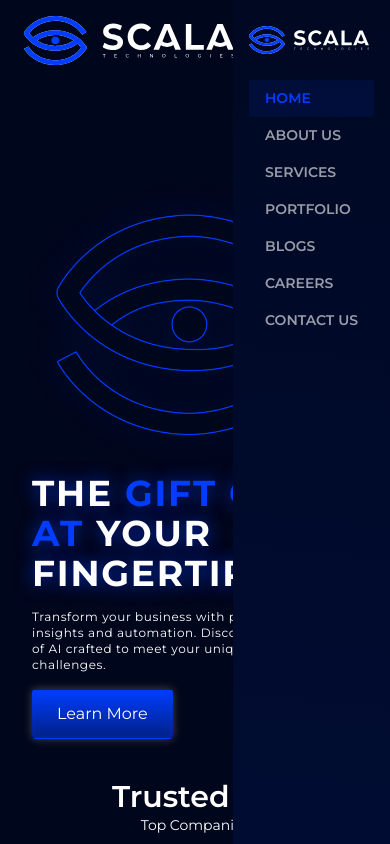
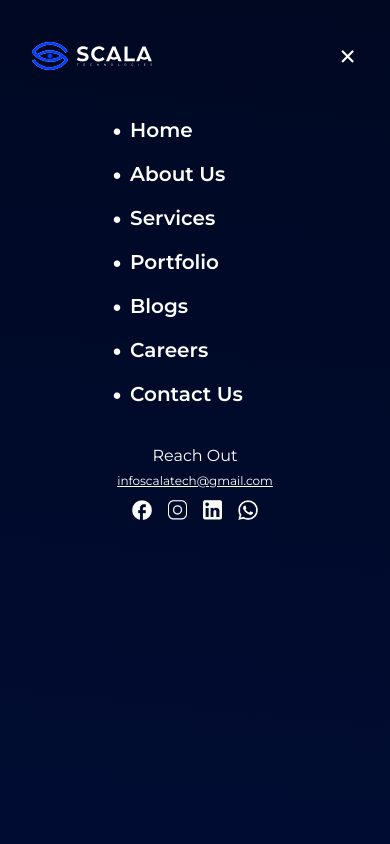
Before and after one commit to abitshrestha03/scala-frontend, a React (Vite) app in the folder frontend/: page / in a window 390 px wide. Both pictures are taken after a click on the button 354 px from the left and 40 px from the top of the page. Shown: the top 844 px of the page. Built offline with nearby package versions, Linux system fonts and the light colour scheme; no server answers.

Commit message:
mobile menu update

```diff
--- a/frontend/src/components/Header.jsx
+++ b/frontend/src/components/Header.jsx
@@ -2,7 +2,10 @@ import { Link, NavLink } from "react-router-dom";
 import { useEffect, useRef, useState } from "react";
 import Logo from "../assets/icons/Logo";
 import MobileLogo from "../assets/icons/MoblieLogo";
-
+import FacebookLogo from "../assets/images/FacebookFooter.png";
+import LinkedInLogo from "../assets/images/LinkedInFooter.png";
+import InstaFooter from "../assets/images/InstaFooter.png";
+import WhatsAppFooter from "../assets/images/WhatsAppFooter.png";
 const Header = () => {
   const [isDropdownOpen, setIsDropdownOpen] = useState(false);
   const [isMenuOpen, setIsMenuOpen] = useState(false);
@@ -95,7 +98,7 @@ const Header = () => {
           <div
             className={`${
               isMenuOpen
-                ? "fixed right-0 top-0 bottom-0 h-[100vh] flex flex-col py-4 px-4"
+                ? "fixed right-0 left-0 top-0 bottom-0 h-[100vh] flex flex-col py-4 px-4"
                 : "flex-col items-center space-y-2 lg:flex lg:flex-row lg:space-y-0 lg:space-x-8 relative"
             }`}
             style={
@@ -107,13 +110,24 @@ const Header = () => {
                 : {}
             }
           >
-            <Link to="/" className={isMenuOpen ? "block mb-4" : "hidden"}>
+            <div
+              className={`flex justify-between items-center py-4 px-4 ${
+                isMenuOpen ? "block mb-4" : "hidden"
+              }`}
+            >
+              {/* Mobile Logo */}
+              <Link to="/">
                 <MobileLogo />
               </Link>
+              {/* Close Button */}
+              <button className="text-white text-4xl" onClick={closeMenu}>
+                &times;
+              </button>
+            </div>
             <NavLink
               to="/"
               className={({ isActive }) =>
-                `font-semibold py-2 px-4 lg:px-1 xl:px-3 rounded-sm ms:text-[14px] md:text-lg lg:text-sm xl:text-base ${
+                `font-semibold py-2 px-4 lg:px-1 xl:px-3 rounded-sm ms:text-[20px] md:text-lg lg:text-sm xl:text-base ms:hidden lg:block ${
                   isActive
                     ? "text-navblue bg-navbg"
                     : "text-navWhite hover:bg-navbg"
@@ -126,7 +140,7 @@ const Header = () => {
             <NavLink
               to="/about"
               className={({ isActive }) =>
-                `font-semibold py-2 px-4 lg:px-1 xl:px-3 rounded-sm ms:text-[14px] md:text-lg lg:text-sm xl:text-base ${
+                `font-semibold py-2 px-4 lg:px-1 xl:px-3 rounded-sm ms:text-[20px] md:text-lg lg:text-sm xl:text-base ms:hidden lg:block ${
                   isActive
                     ? "text-navblue bg-navbg"
                     : "text-navWhite hover:bg-navbg"
@@ -139,7 +153,7 @@ const Header = () => {
             <NavLink
               to="/services"
               className={({ isActive }) =>
-                `font-semibold py-2 px-4 lg:px-1 xl:px-3 rounded-sm ms:text-[14px] md:text-lg lg:text-sm xl:text-base ${
+                `font-semibold py-2 px-4 lg:px-1 xl:px-3 rounded-sm ms:text-[20px] md:text-lg lg:text-sm xl:text-base ms:hidden lg:block ${
                   isActive
                     ? "text-navblue bg-navbg"
                     : "text-navWhite hover:bg-navbg"
@@ -149,71 +163,99 @@ const Header = () => {
             >
               SERVICES
             </NavLink>
+            <div className="text-center text-white flex flex-col items-start space-y-2 font-semibold lg:hidden ml-20">
+              <NavLink
+                to="/"
+                className="px-4 rounded-sm text-[20px] md:text-lg lg:text-sm xl:text-base flex items-center gap-x-2"
+                onClick={closeMenu}
+              >
+                <span className="text-3xl">•</span> Home
+              </NavLink>
+              <NavLink
+                to="/about"
+                className="px-4 rounded-sm text-[20px] md:text-lg lg:text-sm xl:text-base flex items-center gap-x-2"
+                onClick={closeMenu}
+              >
+                <span className="text-3xl">•</span> About Us
+              </NavLink>
+              <NavLink
+                to="/services"
+                className="px-4 rounded-sm text-[20px] md:text-lg lg:text-sm xl:text-base flex items-center gap-x-2"
+                onClick={closeMenu}
+              >
+                <span className="text-3xl">•</span>   <span>Services</span>
+
+              </NavLink>
               <NavLink
                 to="/resources/portfolio"
-              className={({ isActive }) =>
-                `font-semibold py-2 px-4 lg:px-1 xl:px-3 rounded-sm ms:text-[14px] md:text-lg lg:text-sm xl:text-base lg:hidden ${
-                  isActive
-                    ? "text-navblue bg-navbg"
-                    : "text-navWhite hover:bg-navbg"
-                }`
-              }
+                className="px-4 rounded-sm text-[20px] md:text-lg lg:text-sm xl:text-base flex items-center gap-x-2"
                 onClick={closeMenu}
               >
-              PORTFOLIO
+                <span className="text-3xl">•</span> Portfolio
               </NavLink>
               <NavLink
                 to="/resources/blogs"
-              className={({ isActive }) =>
-                `font-semibold py-2 px-4 lg:px-1 xl:px-3 rounded-sm ms:text-[14px] md:text-lg lg:text-sm xl:text-base lg:hidden ${
-                  isActive
-                    ? "text-navblue bg-navbg"
-                    : "text-navWhite hover:bg-navbg"
-                }`
-              }
+                className="px-4 rounded-sm text-[20px] md:text-lg lg:text-sm xl:text-base flex items-center gap-x-2"
                 onClick={closeMenu}
               >
-              BLOGS
+                <span className="text-3xl">•</span> Blogs
               </NavLink>
               <NavLink
                 to="/resources/careers"
-              className={({ isActive }) =>
-                `font-semibold py-2 px-4 lg:px-1 xl:px-3 rounded-sm ms:text-[14px] md:text-lg lg:text-sm xl:text-base lg:hidden ${
-                  isActive
-                    ? "text-navblue bg-navbg"
-                    : "text-navWhite hover:bg-navbg"
-                }`
-              }
+                className="px-4 rounded-sm text-[20px] md:text-lg lg:text-sm xl:text-base  flex items-center gap-x-2"
                 onClick={closeMenu}
               >
-              CAREERS
+                <span className="text-3xl">•</span> Careers
               </NavLink>
               <NavLink
                 to="/contact-us"
-              className={({ isActive }) =>
-                `font-semibold py-2 px-4 lg:px-1 xl:px-3 rounded-sm ms:text-[14px] md:text-lg lg:text-sm xl:text-base lg:hidden ${
-                  isActive
-                    ? "text-navblue bg-navbg"
-                    : "text-navWhite hover:bg-navbg"
-                }`
-              }
+                className="px-4 rounded-sm text-[20px] md:text-lg lg:text-sm xl:text-base flex items-center gap-x-2"
                 onClick={closeMenu}
               >
-              CONTACT US
+                <span className="text-3xl">•</span> Contact Us
               </NavLink>
+            </div>
+
+            <div className="mobile-footer lg:hidden text-white text-center mt-8">
+              <h4 className="text-[16px]">Reach Out</h4>
+              <a
+                href="mailto:infoscalatech@gmail.com"
+                className="text-[12px] underline"
+              >
+                infoscalatech@gmail.com
+              </a>
+              <div className="flex space-x-4 mt-2 justify-center">
+                <Link href="#" className="hover:text-blue-400">
+                  <img src={FacebookLogo} alt="Facebook" className="h-[20px]" />
+                </Link>
+                <Link href="#" className="hover:text-blue-400">
+                  <img src={InstaFooter} alt="Instagram" className="h-[20px]" />
+                </Link>
+                <Link href="#" className="hover:text-blue-400">
+                  <img src={LinkedInLogo} alt="LinkedIn" className="h-[20px]" />
+                </Link>
+                <Link href="#" className="hover:text-blue-400">
+                  <img
+                    src={WhatsAppFooter}
+                    alt="WhatsApp"
+                    className="h-[20px]"
+                  />
+                </Link>
+              </div>{" "}
+            </div>
             <div
               className="relative"
               onMouseEnter={() => !isMenuOpen && setIsDropdownOpen(true)} // Open on hover (desktop)
               onMouseLeave={() => !isMenuOpen && setIsDropdownOpen(false)} // Close on hover out (desktop)
             >
               <button
-                className={`items-center text-navWhite font-semibold hover:bg-navbg pt-2 py-1 lg:px-1 xl:px-4 space-x-2 hidden lg:flex${
+                className={`items-center text-navWhite font-semibold hover:bg-navbg lg:px-1 xl:px-4 space-x-2 hidden lg:flex${
                   isMenuOpen ? "cursor-pointer" : ""
                 }`}
                 onClick={isMenuOpen ? toggleDropdown : undefined} // Clickable in burger menu only
               >
                 <span
-                  className={`md:text-lg lg:text-sm xl:text-base ${
+                  className={`md:text-lg  lg:text-sm xl:text-base ${
                     isMenuOpen
                       ? "text-navWhite over:bg-navbg font-semibold ms-4 mb-2"
                       : ""
```
Lines whose indentation alone changed are shown as unchanged.
